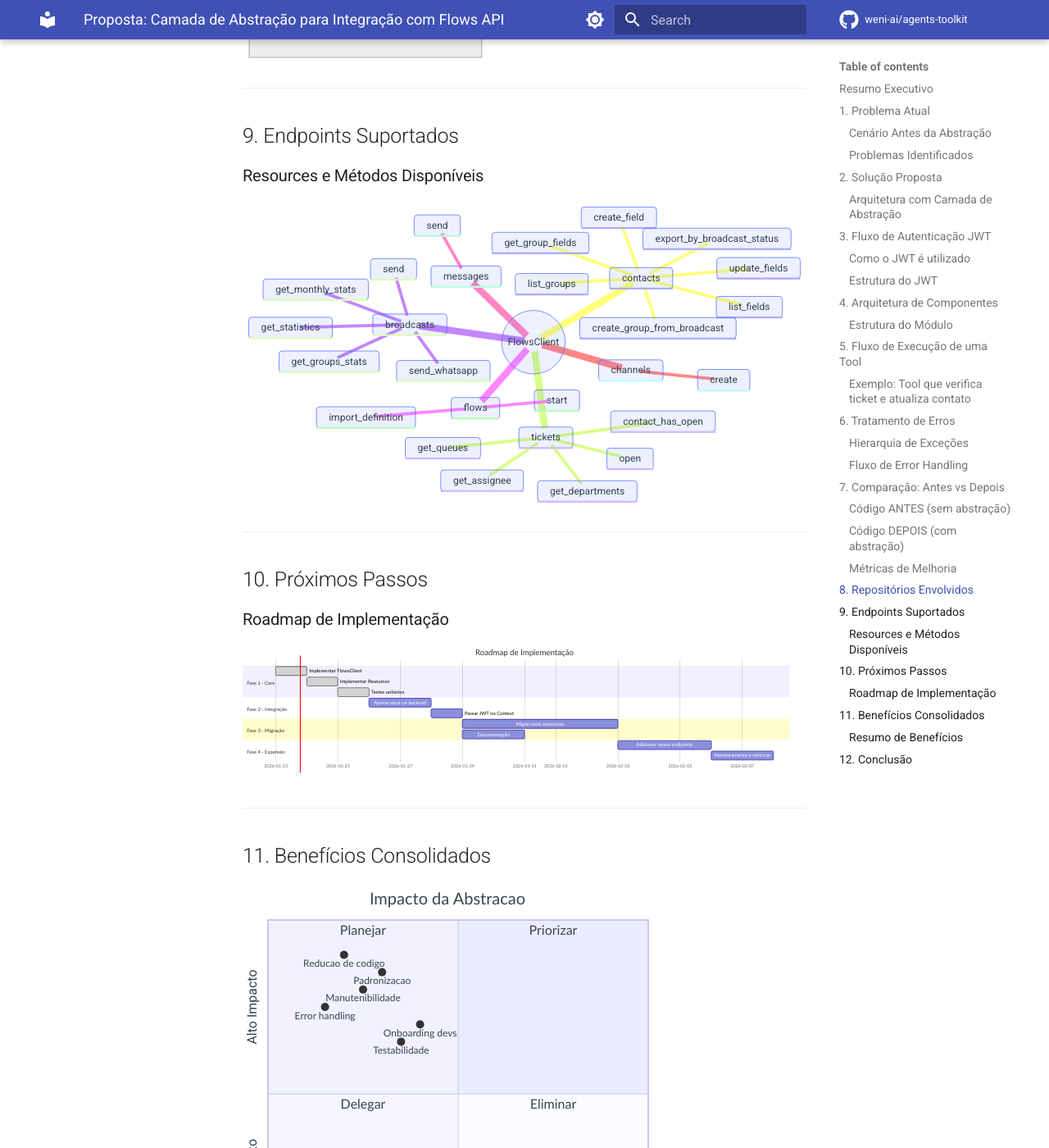
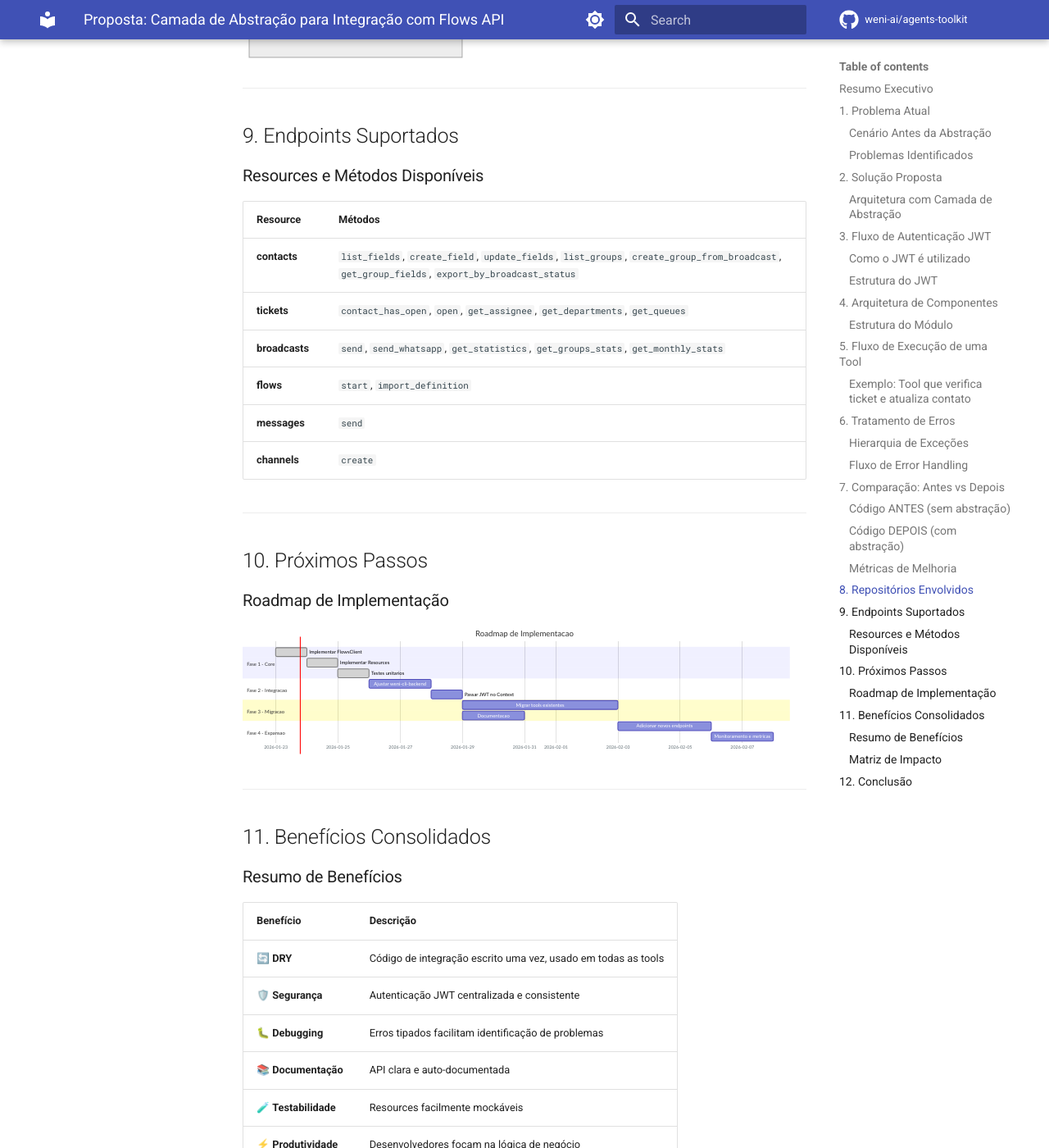
Before and after one commit to weni-ai/agents-toolkit, an MkDocs documentation site: the page built from docs/architecture/flows-integration-proposal.md, in a window 1280 px wide and 1400 px high, scrolled down 8382 px. Shown: the whole window at 82% size. Built offline with MkDocs 1.6.1 and Material for MkDocs 9.7.7, drawn with Linux system fonts in a browser that asks for light colours; comment, search, counter and statistics services are not loaded; some of the changed lines change nothing that is shown; some of the changed text lies outside the part shown.

Commit message:
improving readability

````diff
--- a/docs/architecture/flows-integration-proposal.md
+++ b/docs/architecture/flows-integration-proposal.md
@@ -12,17 +12,18 @@ Este documento apresenta uma camada de abstração implementada no `agents-toolk
 
 ```mermaid
 flowchart TB
-    subgraph "Situação Atual - Sem Abstração"
+    subgraph "Situacao Atual - Sem Abstracao"
         T1[Tool 1<br/>create_ticket.py] --> |HTTP Request Manual| F[Flows API]
         T2[Tool 2<br/>update_contact.py] --> |HTTP Request Manual| F
         T3[Tool 3<br/>send_broadcast.py] --> |HTTP Request Manual| F
         T4[Tool N<br/>...] --> |HTTP Request Manual| F
     end
 
-    style T1 fill:#ff6b6b
-    style T2 fill:#ff6b6b
-    style T3 fill:#ff6b6b
-    style T4 fill:#ff6b6b
+    style T1 fill:#e74c3c,color:#fff
+    style T2 fill:#e74c3c,color:#fff
+    style T3 fill:#e74c3c,color:#fff
+    style T4 fill:#e74c3c,color:#fff
+    style F fill:#ecf0f1,color:#000
 ```
 
 ### Problemas Identificados
@@ -43,7 +44,7 @@ flowchart TB
 
 ```mermaid
 flowchart TB
-    subgraph "Nova Arquitetura - Com Abstração"
+    subgraph "Nova Arquitetura - Com Abstracao"
         subgraph "Tools Layer"
             T1[Tool 1]
             T2[Tool 2]
@@ -51,7 +52,7 @@ flowchart TB
             T4[Tool N]
         end
 
-        subgraph "Abstraction Layer (agents-toolkit)"
+        subgraph "Abstraction Layer"
             FC[FlowsClient]
 
             subgraph "Resources"
@@ -88,9 +89,19 @@ flowchart TB
         BASE --> |"JWT Auth"| FLOWS[Flows API]
     end
 
-    style FC fill:#4ecdc4
-    style BASE fill:#45b7d1
-    style FLOWS fill:#96ceb4
+    style FC fill:#1abc9c,color:#000
+    style BASE fill:#3498db,color:#fff
+    style FLOWS fill:#2ecc71,color:#000
+    style T1 fill:#ecf0f1,color:#000
+    style T2 fill:#ecf0f1,color:#000
+    style T3 fill:#ecf0f1,color:#000
+    style T4 fill:#ecf0f1,color:#000
+    style CR fill:#f1c40f,color:#000
+    style TR fill:#f1c40f,color:#000
+    style BR fill:#f1c40f,color:#000
+    style FR fill:#f1c40f,color:#000
+    style MR fill:#f1c40f,color:#000
+    style CHR fill:#f1c40f,color:#000
 ```
 
 ---
@@ -138,7 +149,9 @@ flowchart LR
 
     H --> P --> S
 
-    style P fill:#ffd93d
+    style H fill:#ecf0f1,color:#000
+    style P fill:#f1c40f,color:#000
+    style S fill:#ecf0f1,color:#000
 ```
 
 **Importante:** O `project_uuid` está **dentro do JWT**, não é passado como parâmetro. O Flows extrai automaticamente.
@@ -210,7 +223,7 @@ classDiagram
 
 ```mermaid
 flowchart TB
-    subgraph "1. Inicialização"
+    subgraph "1. Inicializacao"
         A[Lambda recebe evento<br/>com JWT do Nexus] --> B[Monta Context<br/>com flows_jwt]
         B --> C[Executa Tool]
     end
@@ -222,7 +235,7 @@ flowchart TB
         E -->|Sim| F[flows.tickets.contact_has_open]
         F --> G{Tem ticket?}
 
-        G -->|Não| H[flows.tickets.open]
+        G -->|Nao| H[flows.tickets.open]
         H --> I[flows.contacts.update_fields]
 
         G -->|Sim| J[Retorna mensagem<br/>ticket existente]
@@ -236,10 +249,15 @@ flowchart TB
         I -.->|JWT Auth| API3[PATCH /update_contacts_fields]
     end
 
-    style D fill:#4ecdc4
-    style API1 fill:#96ceb4
-    style API2 fill:#96ceb4
-    style API3 fill:#96ceb4
+    style D fill:#1abc9c,color:#000
+    style API1 fill:#2ecc71,color:#000
+    style API2 fill:#2ecc71,color:#000
+    style API3 fill:#2ecc71,color:#000
+    style A fill:#ecf0f1,color:#000
+    style B fill:#ecf0f1,color:#000
+    style C fill:#ecf0f1,color:#000
+    style K fill:#27ae60,color:#fff
+    style J fill:#f39c12,color:#000
 ```
 
 ---
@@ -257,12 +275,12 @@ flowchart TB
 
     CFG[FlowsConfigurationError]
 
-    style E fill:#ff6b6b
-    style E1 fill:#feca57
-    style E2 fill:#feca57
-    style E3 fill:#feca57
-    style E4 fill:#feca57
-    style CFG fill:#ff9ff3
+    style E fill:#e74c3c,color:#fff
+    style E1 fill:#f39c12,color:#000
+    style E2 fill:#f39c12,color:#000
+    style E3 fill:#f39c12,color:#000
+    style E4 fill:#f39c12,color:#000
+    style CFG fill:#9b59b6,color:#fff
 ```
 
 ### Fluxo de Error Handling
@@ -285,15 +303,15 @@ sequenceDiagram
     else Validation Error (400)
         Flows-->>Base: 400 Bad Request
         Base->>Base: raise FlowsValidationError
-        Base-->>Tool: ❌ FlowsValidationError
+        Base-->>Tool: FlowsValidationError
     else Auth Error (401/403)
         Flows-->>Base: 401 Unauthorized
         Base->>Base: raise FlowsAuthenticationError
-        Base-->>Tool: ❌ FlowsAuthenticationError
+        Base-->>Tool: FlowsAuthenticationError
     else Not Found (404)
         Flows-->>Base: 404 Not Found
         Base->>Base: raise FlowsNotFoundError
-        Base-->>Tool: ❌ FlowsNotFoundError
+        Base-->>Tool: FlowsNotFoundError
     end
 ```
 
@@ -390,20 +408,20 @@ class CreateTicketTool(Tool):
 ```mermaid
 flowchart LR
     subgraph "Ecossistema"
-        AT[agents-toolkit<br/>📦 SDK + FlowsClient]
-        CB[weni-cli-backend<br/>⚡ Lambdas]
-        FL[flows<br/>🌐 API]
-        NX[nexus<br/>🔐 Auth + JWT]
+        AT[agents-toolkit<br/>SDK + FlowsClient]
+        CB[weni-cli-backend<br/>Lambdas]
+        FL[flows<br/>API]
+        NX[nexus<br/>Auth + JWT]
     end
 
     NX -->|JWT com project_uuid| CB
     CB -->|Executa Tools| AT
     AT -->|HTTP + JWT| FL
 
-    style AT fill:#4ecdc4
-    style CB fill:#45b7d1
-    style FL fill:#96ceb4
-    style NX fill:#dfe6e9
+    style AT fill:#1abc9c,color:#000
+    style CB fill:#3498db,color:#fff
+    style FL fill:#2ecc71,color:#000
+    style NX fill:#ecf0f1,color:#000
 ```
 
 ---
@@ -412,37 +430,14 @@ flowchart LR
 
 ### Resources e Métodos Disponíveis
 
-```mermaid
-mindmap
-  root((FlowsClient))
-    contacts
-      list_fields
-      create_field
-      update_fields
-      list_groups
-      create_group_from_broadcast
-      get_group_fields
-      export_by_broadcast_status
-    tickets
-      contact_has_open
-      open
-      get_assignee
-      get_departments
-      get_queues
-    broadcasts
-      send
-      send_whatsapp
-      get_statistics
-      get_groups_stats
-      get_monthly_stats
-    flows
-      start
-      import_definition
-    messages
-      send
-    channels
-      create
-```
+| Resource | Métodos |
+|----------|---------|
+| **contacts** | `list_fields`, `create_field`, `update_fields`, `list_groups`, `create_group_from_broadcast`, `get_group_fields`, `export_by_broadcast_status` |
+| **tickets** | `contact_has_open`, `open`, `get_assignee`, `get_departments`, `get_queues` |
+| **broadcasts** | `send`, `send_whatsapp`, `get_statistics`, `get_groups_stats`, `get_monthly_stats` |
+| **flows** | `start`, `import_definition` |
+| **messages** | `send` |
+| **channels** | `create` |
 
 ---
 
@@ -452,47 +447,29 @@ mindmap
 
 ```mermaid
 gantt
-    title Roadmap de Implementação
+    title Roadmap de Implementacao
     dateFormat  YYYY-MM-DD
     section Fase 1 - Core
     Implementar FlowsClient           :done, f1, 2026-01-23, 1d
     Implementar Resources             :done, f2, after f1, 1d
-    Testes unitários                  :done, f3, after f2, 1d
+    Testes unitarios                  :done, f3, after f2, 1d
 
-    section Fase 2 - Integração
+    section Fase 2 - Integracao
     Ajustar weni-cli-backend          :f4, after f3, 2d
     Passar JWT no Context             :f5, after f4, 1d
 
-    section Fase 3 - Migração
+    section Fase 3 - Migracao
     Migrar tools existentes           :f6, after f5, 5d
-    Documentação                      :f7, after f5, 2d
+    Documentacao                      :f7, after f5, 2d
 
-    section Fase 4 - Expansão
+    section Fase 4 - Expansao
     Adicionar novos endpoints         :f8, after f6, 3d
-    Monitoramento e métricas          :f9, after f8, 2d
+    Monitoramento e metricas          :f9, after f8, 2d
 ```
 
 ---
 
 ## 11. Benefícios Consolidados
-
-```mermaid
-quadrantChart
-    title Impacto da Abstracao
-    x-axis Baixo Esforco --> Alto Esforco
-    y-axis Baixo Impacto --> Alto Impacto
-    quadrant-1 Priorizar
-    quadrant-2 Planejar
-    quadrant-3 Delegar
-    quadrant-4 Eliminar
-
-    Reducao de codigo: [0.2, 0.9]
-    Padronizacao: [0.3, 0.85]
-    Manutenibilidade: [0.25, 0.8]
-    Onboarding devs: [0.4, 0.7]
-    Error handling: [0.15, 0.75]
-    Testabilidade: [0.35, 0.65]
-```
 
 ### Resumo de Benefícios
 
@@ -504,6 +481,17 @@ quadrantChart
 | 📚 **Documentação** | API clara e auto-documentada |
 | 🧪 **Testabilidade** | Resources facilmente mockáveis |
 | ⚡ **Produtividade** | Desenvolvedores focam na lógica de negócio |
+
+### Matriz de Impacto
+
+| Benefício | Esforço | Impacto |
+|-----------|---------|---------|
+| Redução de código | Baixo | **Alto** |
+| Padronização | Baixo | **Alto** |
+| Manutenibilidade | Baixo | **Alto** |
+| Onboarding devs | Médio | Alto |
+| Error handling | Baixo | **Alto** |
+| Testabilidade | Médio | Alto |
 
 ---
 
````
